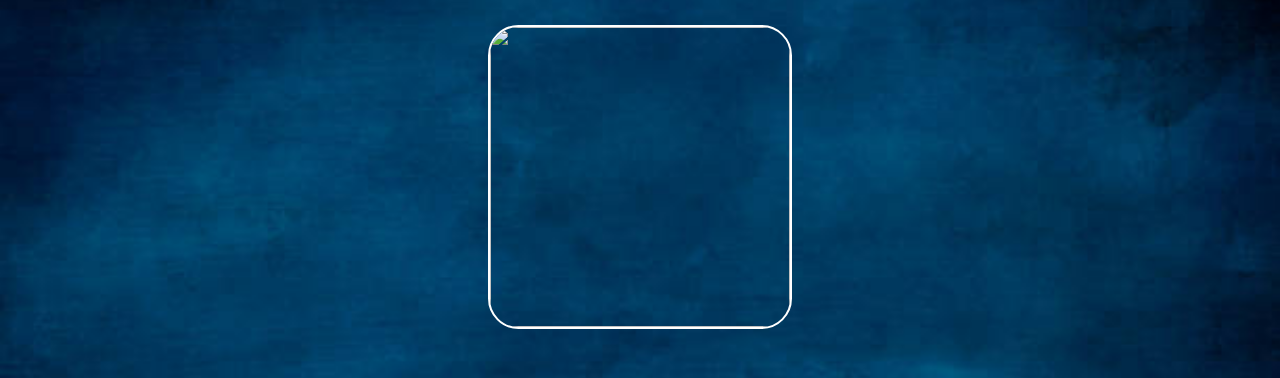
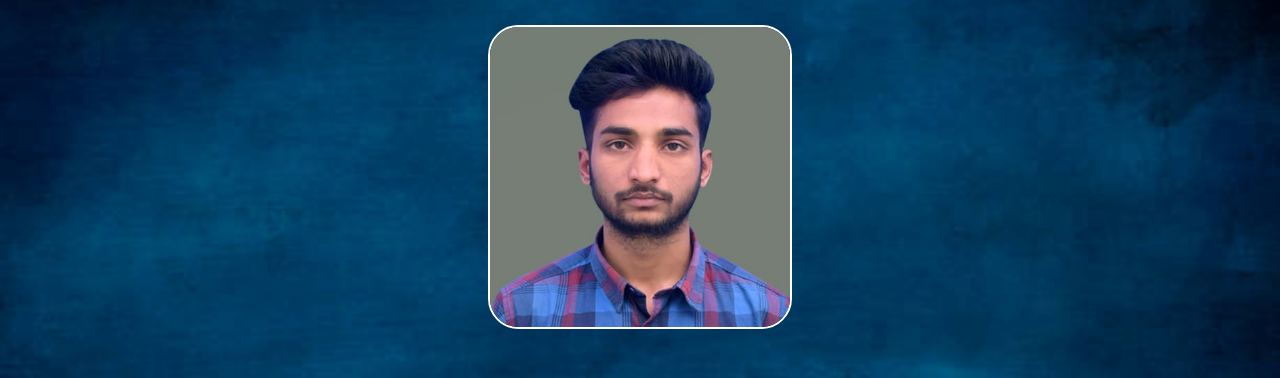
Before and after one commit to aaryaabhishek/Abhishek-portfolio, a plain HTML site: page index.html in a window 1280 px wide. Shown: the part 64-442 px from the top of the page. Drawn offline with Linux system fonts and the light colour scheme; files whose address does not match are found by name.

Commit message:
update html file

```diff
--- a/index.html
+++ b/index.html
@@ -25,7 +25,7 @@
 
 			</div>
 			<div class="head-content">
-				<img src="images/Abhi.jpeg" height="300px" width="300px">
+				<img src="Abhi.jpeg" height="300px" width="300px">
 				<p class="name">Abhishek Kumar</p>
 				<p class="desc">Software Developer</p>
 			</div>
```
